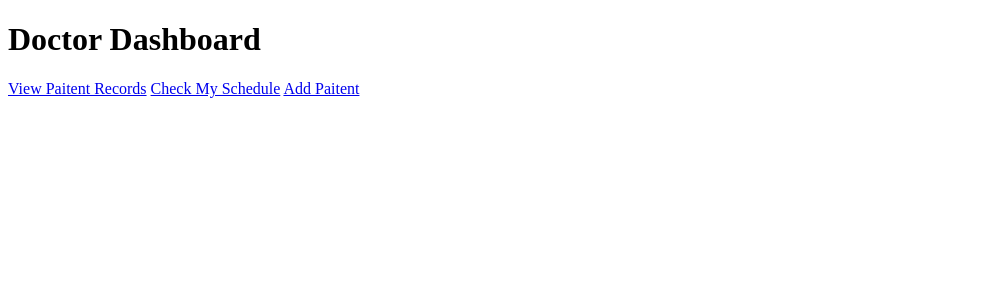
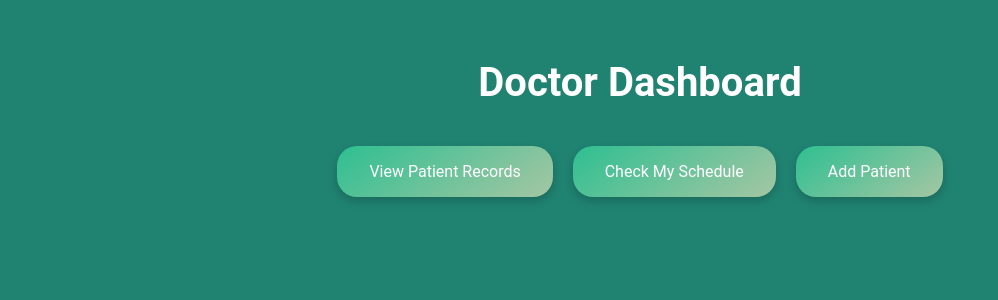
Before and after one commit to akhilar33/Patient-Tracker-System---ASAP-Team, a Flask app: page /doctorDashboard in a window 1280 px wide. Shown: the top 300 px of the page, without its empty margins (0-998 px from the left). Run offline with Flask 2, Linux system fonts and the light colour scheme; a user stored in the database is signed in.

Commit message:
Doctor Dashboard UI

```diff
--- a/src/View/templates/doctor_dashboard.html
+++ b/src/View/templates/doctor_dashboard.html
@@ -1,20 +1,83 @@
 <!DOCTYPE html>
 <html lang="en">
-
 <head>
     <meta charset="UTF-8">
     <meta http-equiv="X-UA-Compatible" content="IE=edge">
     <meta name="viewport" content="width=device-width, initial-scale=1.0">
-    <title>Home</title>
+    <link rel="stylesheet" href="./styles/indexStyle.css">
+    <title>Doctor Dashboard</title>
+    <style>
+        body {
+    font-family: 'Roboto', sans-serif;
+    background-color: #208372;
+    color: #fff;
+    margin: 0;
+    padding: 0;
+    }
+
+    .navbar {
+        background-color: #208372;
+    }
+
+    .container {
+        padding: 2rem;
+        text-align: center;
+    }
+
+    .dashboard-title {
+        margin-bottom: 2rem;
+        font-size: 2.5rem;
+    }
+
+    .dashboard-links a {
+        display: inline-block;
+        margin: 0.5rem;
+        padding: 1rem 2rem;
+        background-color: #2ebf91;
+        color: white;
+        text-decoration: none;
+        border-radius: 20px;
+        transition: background-color 0.3s ease;
+    }
+
+    .dashboard-links a:hover {
+        background-color: #29ab87;
+    }
+    .btn-custom {
+        padding: 10px 25px;
+        font-size: 1em;
+        color: white;
+        border: none;
+        border-radius: 50px;
+        background-image: linear-gradient(145deg, #2ebf91, #a5c6a3);
+        box-shadow: 0 4px 10px rgba(0, 0, 0, 0.2);
+        transition: transform 0.2s;
+        margin-right: 20px;
+    }
+    .btn-custom:hover {
+        transform: scale(1.05);
+        background-image: linear-gradient(145deg, #29ab87, #a5c6a3);
+    }
+    .btn-custom:active {
+        transform: scale(0.95);
+    }
+
+    </style>
 </head>
+<body>
+    <nav class="navbar navbar-expand-lg navbar-light">
+    </nav>
 
-<body>
-    <h1>Doctor Dashboard</h1>
-    <a href="{{ url_for('view_Paitent_Records') }}">View Paitent Records</a>
-    <a href="{{ url_for('addPatient') }}">Check My Schedule</a>
-    <a href="{{ url_for('addPatient') }}">Add Paitent</a>
+    <div class="container">
+        <h1 class="dashboard-title">Doctor Dashboard</h1>
+        <div class="dashboard-links">
+            <a href="{{ url_for('view_Paitent_Records') }}" class="btn btn-custom">View Patient Records</a>
+            <a href="{{ url_for('check_schedule') }}" class="btn btn-custom">Check My Schedule</a>
+            <a href="{{ url_for('addPatient') }}" class="btn btn-custom">Add Patient</a>
+        </div>
+    </div>
 
-
+    <script src="https://code.jquery.com/jquery-3.5.1.slim.min.js"></script>
+    <script src="https://cdn.jsdelivr.net/npm/bootstrap@4.5.2/dist/js/bootstrap.bundle.min.js"></script>
 </body>
-
 </html>
```
